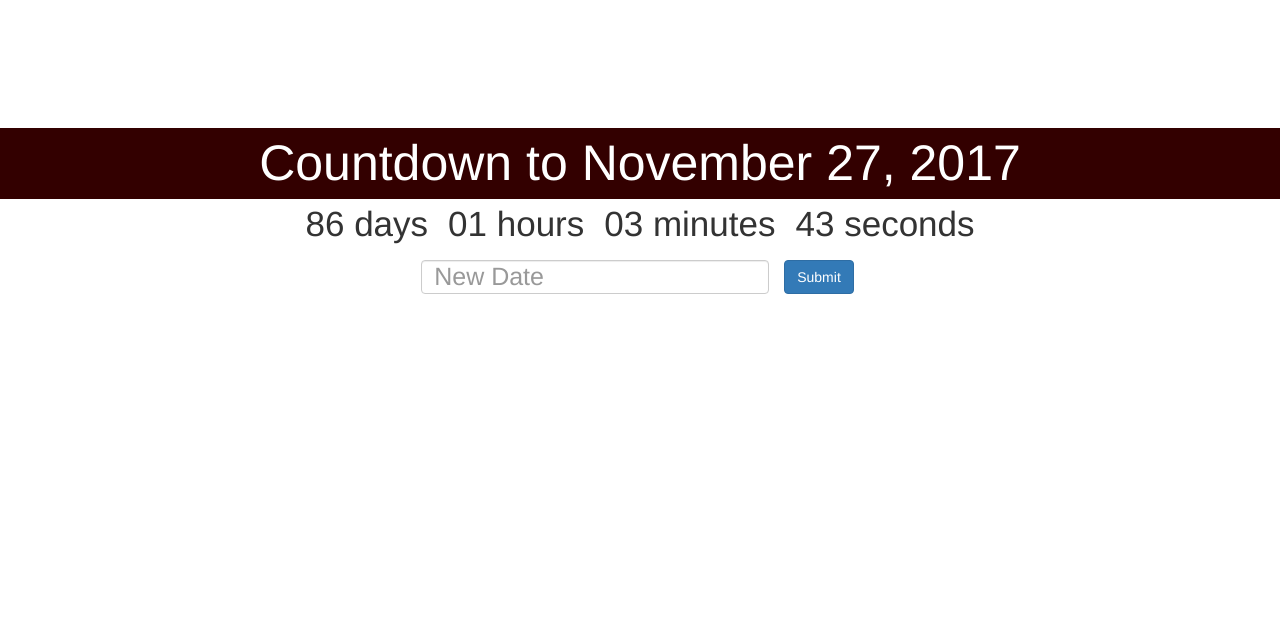
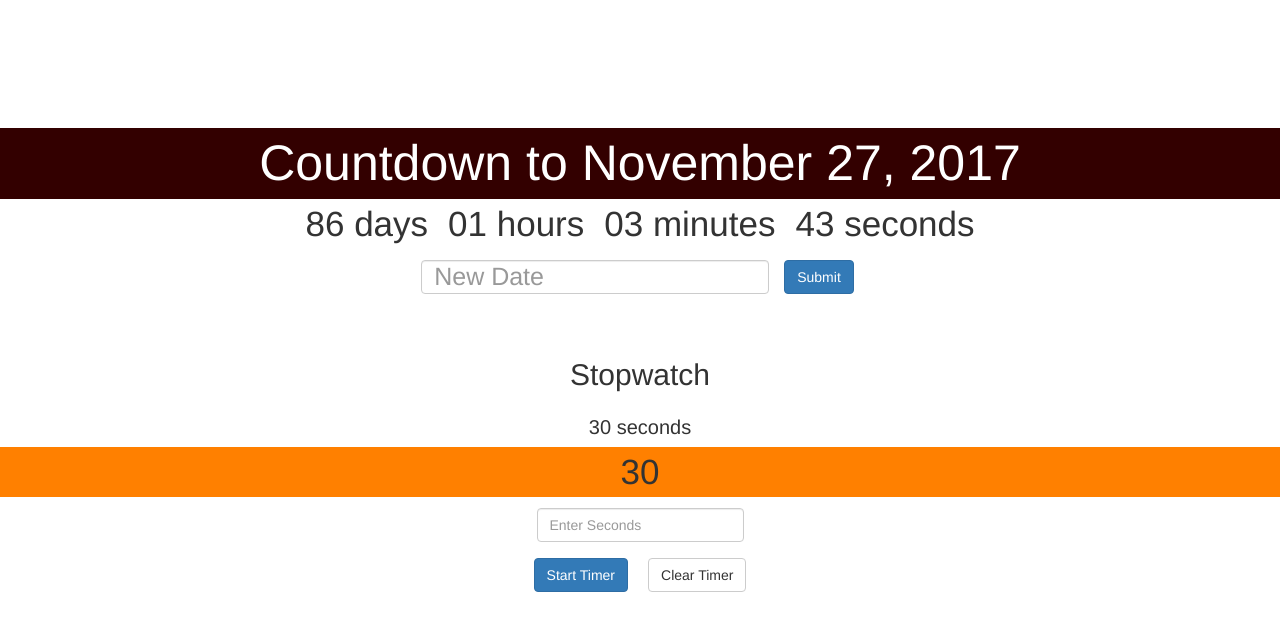
Before and after one commit to JoeHW/Countdown-Form-React, a React (Create React App) app: page / in a window 1280 px wide. Shown: the top 630 px of the page. Built offline with nearby package versions, Linux system fonts and the light colour scheme.

Commit message:
Seconds Timer

```diff
--- a/src/App.jsx
+++ b/src/App.jsx
@@ -1,6 +1,7 @@
 import React from 'react';
 import './App.css';
 import Clock from './Clock';
+import Stopwatch from './Stopwatch';
 import {Form, FormControl, Button} from 'react-bootstrap';
 
 class App extends React.Component {
@@ -8,7 +9,9 @@ class App extends React.Component {
     super(props)
     this.state = {
       deadline: 'November 27, 2017',
-      newDeadline: ""
+      newDeadline: "",
+      newSeconds: "",
+      seconds: "30"
     }
   }
 
@@ -16,7 +19,19 @@ changeDeadline = () => {
   this.setState({deadline: this.state.newDeadline})
 }
 
-render() {
+startTimer = () => {
+  this.setState({seconds: this.state.newSeconds})
+  console.log(this.state)
+}
+
+resetTimer = () => {
+  this.setState({newSeconds: '0', seconds: '0'})
+  console.log(this.state)
+}
+
+
+
+ render() {
    return (
     <div className='App'>
      <div className='App-title'>Countdown to {this.state.deadline}</div>
@@ -29,7 +44,21 @@ render() {
      <br />
      <br />
      </Form>
+     <div className='App-stopwatch'>Stopwatch</div>
+     <div className="stopwatch">
+     <div>
+     <Stopwatch seconds={this.state.seconds}  />
+       <Form inline>
+       <FormControl className="stopwatchInput" placeholder="Enter Seconds" onChange={event => this.setState({newSeconds: event.target.value})} />
+         </Form>
+        <Button className="btn btn-primary" onClick={() => this.startTimer()}>Start Timer</Button>
+        <Button className="btn btn-basic" onClick={() => this.resetTimer()}>Clear Timer</Button>
+
      </div>
+     </div>
+     </div>
+
+
   )
  }
 }
--- /dev/null
+++ b/src/Stopwatch.jsx
@@ -0,0 +1,34 @@
+import React, {Component} from 'react';
+import './App.jsx';
+
+
+class Stopwatch extends Component {
+ constructor(props){
+   super(props);
+   this.state = {
+     seconds: this.props.seconds
+}
+}
+
+ componentWillMount = () => this.setTime(this.props.seconds);
+
+ componentDidMount = () => setInterval(() => this.setTime(this.props.seconds), 1000);
+
+setTime = (secs) => {
+this.setState({seconds: this.props.seconds -1})
+}
+
+render() {
+ return (
+    <div>
+    <div className='stopwatch-seconds'>{this.props.seconds} seconds</div>
+    <br/>
+    <div className='stopwatch-time'>{this.props.seconds}</div>
+    </div>
+ )
+}
+
+
+}
+
+export default Stopwatch
```
Also changed, not shown: 1 other file (tests, documents, lock files or other folders).
